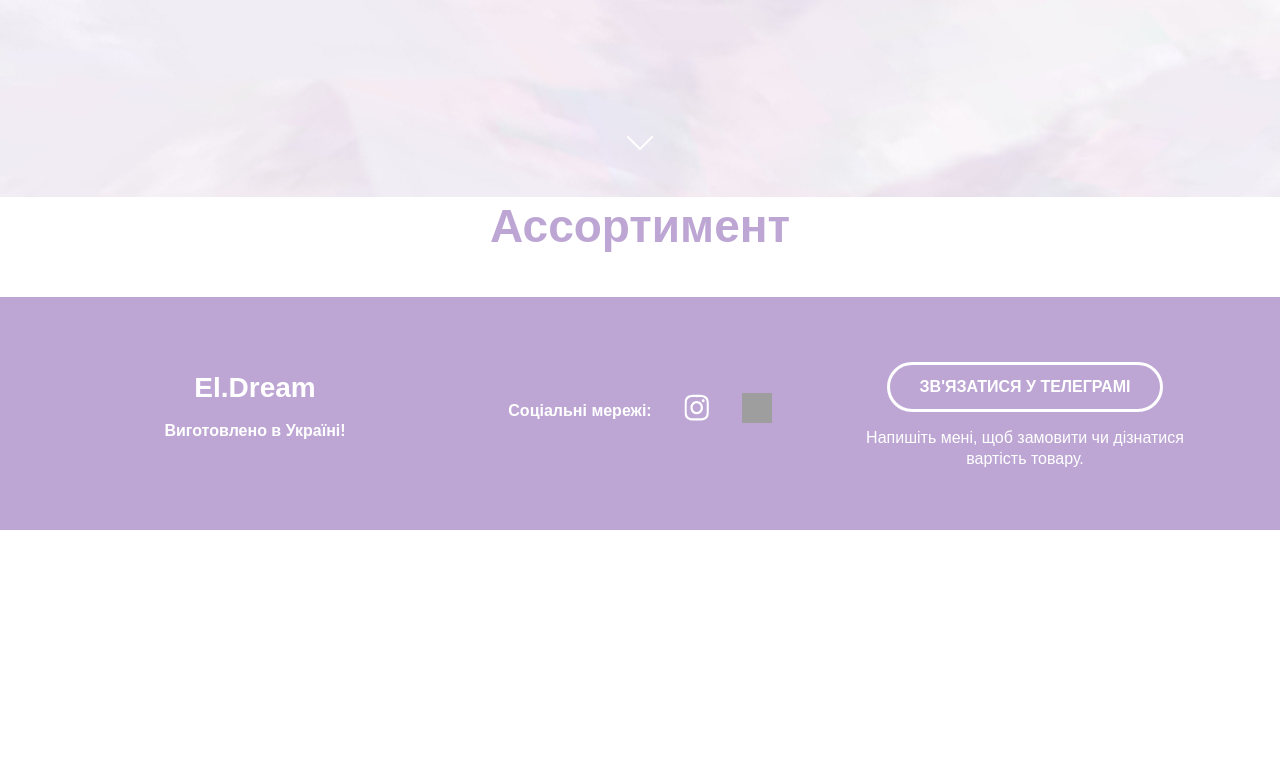
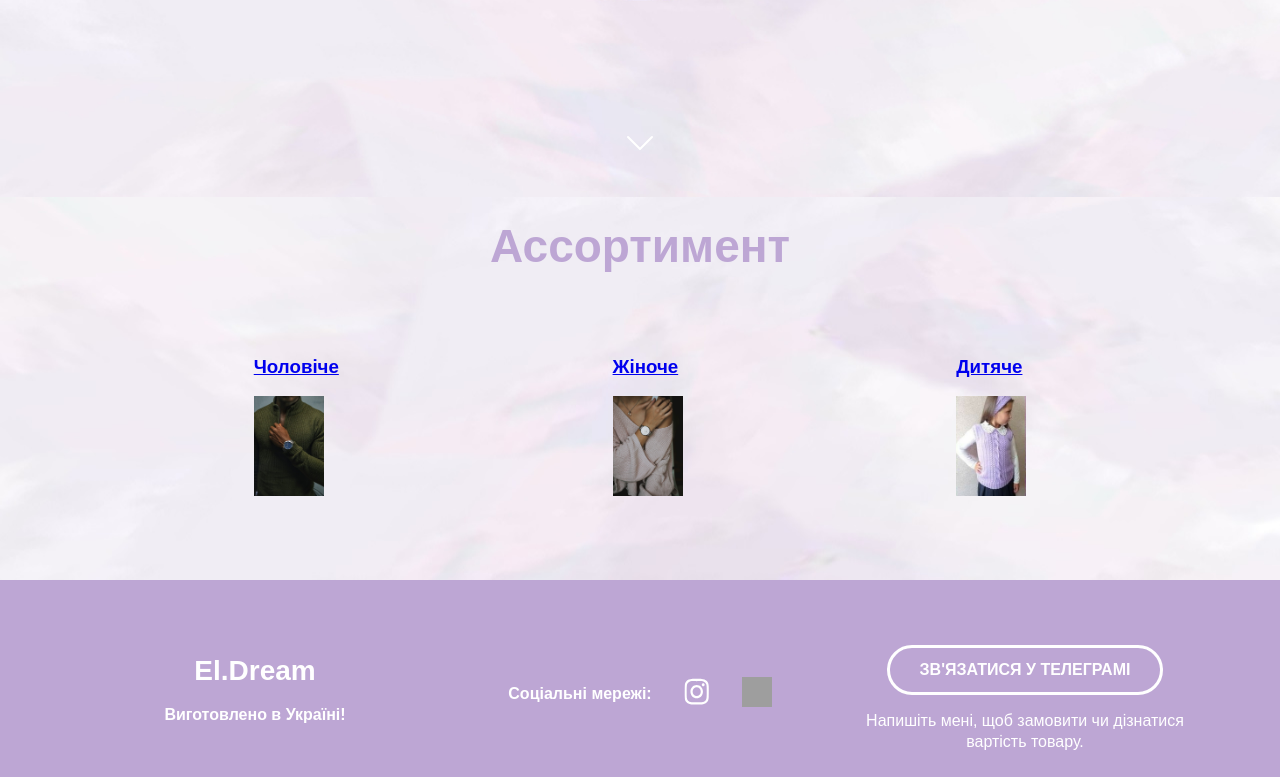
Before and after one commit to AoDWork/el-dream-reworked, a React (Create React App) app: page / in a window 1280 px wide. Shown: the part 603-1380 px from the top of the page. Before the commit the page ends 1133 px from the top, so only its background shows below. Built offline with nearby package versions, Linux system fonts and the light colour scheme; grey boxes are pictures that could not be loaded.

Commit message:
Whithout errors, data whithout state
data = array, whithout state

```diff
--- a/src/components/card/Card.jsx
+++ b/src/components/card/Card.jsx
@@ -3,11 +3,10 @@ import s from "./Card.module.css"
 const Card = (props) => {
     return(
         <div className={s.card}>
-            "Hello World"
-            {/*<a href="/female" className={s.cardLink}>*/}
-            {/*    <h3 className={s.cardTitle}>Жіноче</h3>*/}
-            {/*    <img className={s.cardImg} src={Female} alt="Жіноче"/>*/}
-            {/*</a>*/}
+            <a href="/female" className={s.cardLink}>
+               <h3 className={s.cardTitle}>{props.cardName}</h3>
+               <img className={s.cardImg} src={props.img} alt="Жіноче"/>
+            </a>
         </div>
     );
 }
--- a/src/components/card/Card.module.css
+++ b/src/components/card/Card.module.css
@@ -0,0 +1,8 @@
+.card{
+    margin: 20px;
+}
+
+.cardImg{
+    width: 70px;
+    height: 100px;
+}
--- a/src/components/content/Content.jsx
+++ b/src/components/content/Content.jsx
@@ -1,35 +1,44 @@
 import React, { useState } from 'react';
 import s from './Content.module.css'
 import Card from '../card/Card'
-// import Female from '../../resources/img/main/category_female.jpg'
-// import Male from '../../resources/img/main/category_male.jpg'
-// import Childrens from '../../resources/img/main/category_childrens.jpg'
+import Female from '../../resources/img/main/category_female.jpg'
+import Male from '../../resources/img/main/category_male.jpg'
+import Childrens from '../../resources/img/main/category_childrens.jpg'
 // import Plaid from '../../resources/img/main/category_plaid.jpg'
 
 
 const Content = () => {
 
-    const [cards, setCards] = useState([
-        {male: {link: "/male", cardName: "Чоловіче", image: "../../resources/img/main/category_male.jpg" }},
-        {female: {link: "/female", cardName: "Жіноче", image: "../../resources/img/main/category_female.jpg" }},
-        {childrens: {link: "/female", cardName: "Дитяче", image: "../../resources/img/main/category_childrens.jpg" }},
-        {plaid: {link: "/plaid", cardName: "Пледи", image: "../../resources/img/main/category_plaid.jpg" }}
-    ]);
+    // const [cards, setCards] = useState([
+    //     {male: {link: "/male", cardName: "Чоловіче", image: "../../resources/img/main/category_male.jpg" }},
+    //     {female: {link: "/female", cardName: "Жіноче", image: "../../resources/img/main/category_female.jpg" }},
+    //     {childrens: {link: "/childrens", cardName: "Дитяче", image: "../../resources/img/main/category_childrens.jpg" }},
+    //     {plaid: {link: "/plaid", cardName: "Пледи", image: "../../resources/img/main/category_plaid.jpg" }}
+    // ]);
+
+    const cards = [
+        {genre: "male", link: "/male", cardName: "Чоловіче", img: Male},
+        {genre: "female", link: "/female", cardName: "Жіноче", img: Female},
+        {genre: "childrens", link: "/childrens", cardName: "Дитяче", img: Childrens}
+    ]
 
 
-    function renderCards() {
-        cards.forEach((item)=>{
-            return(
-                <Card />
-            );
-        })
-    }
+    // function renderCards() {
+    //     cards.forEach((item)=>{
+    //         return(
+    //             <Card />
+    //         );
+    //     })
+    // }
+
+    let renderCards = cards.map((el, index) => <Card key={index} cardName={el.cardName} img={el.img}/>)
+
 
     return (
-        <div сlassName={s.goods}>
+        <div className={s.goods}>
            <h2 className={s.goodsHeader}>Ассортимент</h2>
-            <div>
-                {renderCards()}
+            <div className={s.cardsRow}>
+                {renderCards}
             </div>
         </div>
         // <section className={s.goods} id="goods">
--- a/src/components/content/Content.module.css
+++ b/src/components/content/Content.module.css
@@ -16,7 +16,7 @@
     color: #bda6d4;
 }
 
-.goodsCardWrapper {
+.cardsRow {
     display: flex;
     flex-wrap: wrap;
     justify-content: space-evenly;
```
